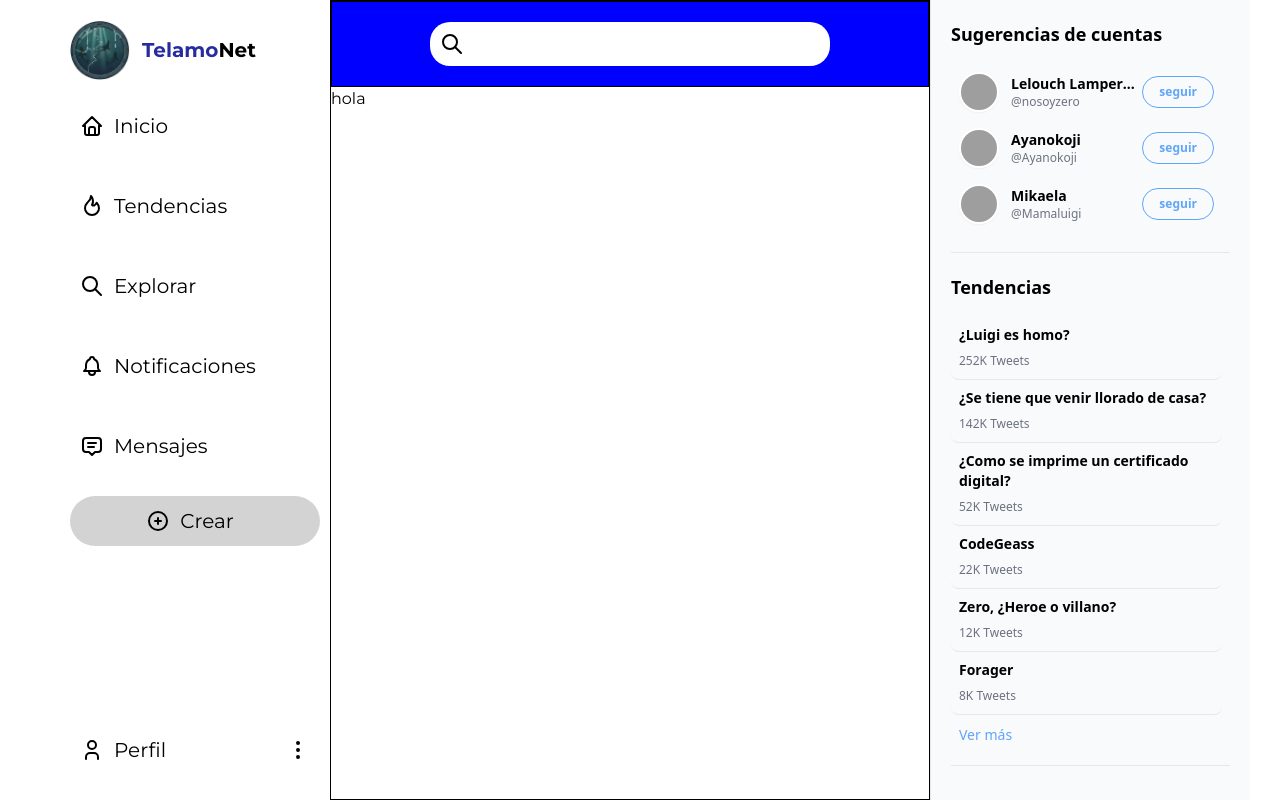
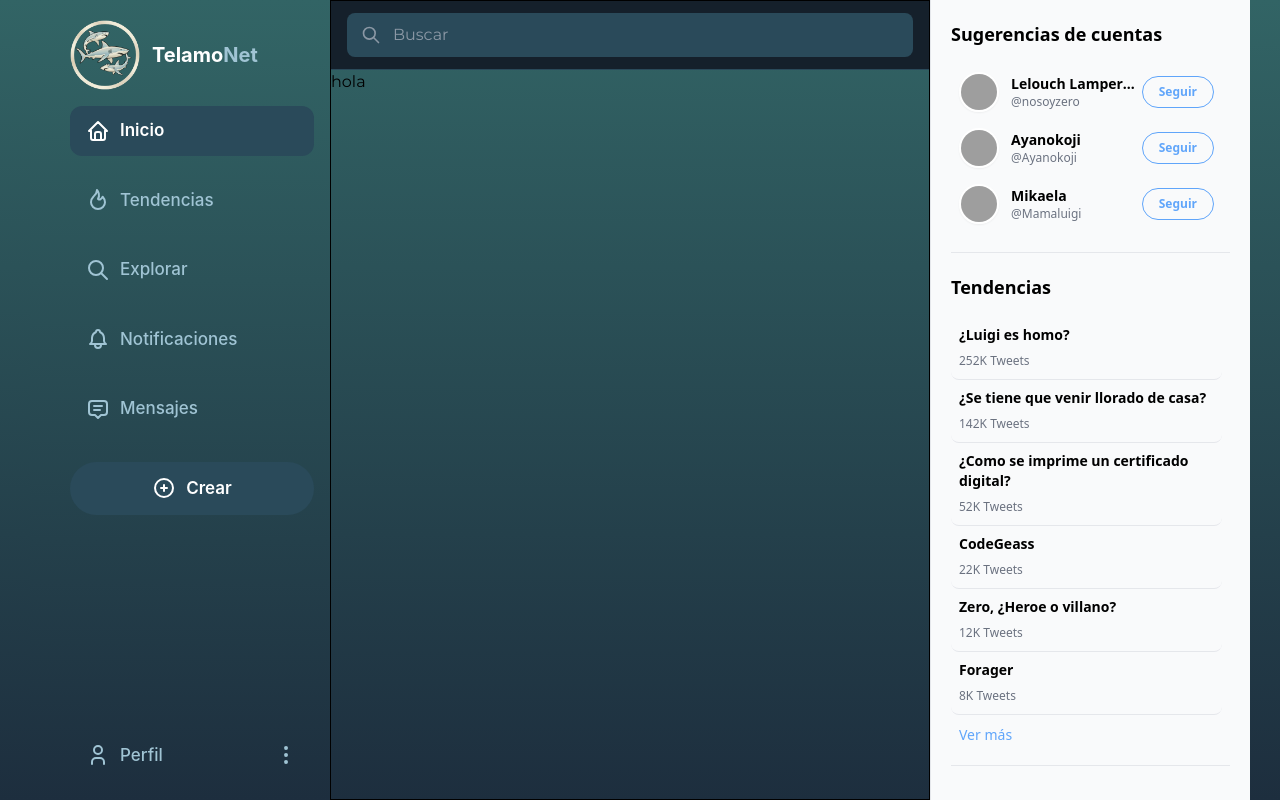
Before and after one commit to AntonioMorera/Telamonet, a Vue app: page /home in a window 1280 px wide. Built offline with nearby package versions, Linux system fonts and the light colour scheme; grey boxes are pictures that could not be loaded.

Commit message:
cambios de CSS y logo

```diff
--- a/src/components/NavBar.vue
+++ b/src/components/NavBar.vue
@@ -5,10 +5,10 @@
 </script>
 
 <template>
-    <nav>
+    <nav class="bg-gradient-to-b from-[#326465] to-[#1d2e3e]">
         <div class="flex flex-row items-center gap-3 mb-4">
-            <img class="w-[60px] h-[60px]" src="/src/assets/logo/telamon_logo.png" alt="">
-            <h1 class="font-bold text-[20px]">{{ t.nav.title }}<span>{{ t.nav.website }}</span></h1>
+            <img class="w-[70px] h-[70px]" src="/src/assets/logo/telamon_logo.png" alt="">
+            <h1 class="font-bold text-[20px] text-white">{{ t.nav.title }}<span class="text-[#a0c4d4]">{{ t.nav.website }}</span></h1>
         </div>
         <router-link class="link" to="/home"><svg xmlns="http://www.w3.org/2000/svg" width="24" height="24" viewBox="0 0 24 24" fill="none" stroke="currentColor" stroke-width="2" stroke-linecap="round" stroke-linejoin="round" class="icon icon-tabler icons-tabler-outline icon-tabler-home"><path stroke="none" d="M0 0h24v24H0z" fill="none"/><path d="M5 12l-2 0l9 -9l9 9l-2 0" /><path d="M5 12v7a2 2 0 0 0 2 2h10a2 2 0 0 0 2 -2v-7" /><path d="M9 21v-6a2 2 0 0 1 2 -2h2a2 2 0 0 1 2 2v6" /></svg>{{ t.nav.home }}</router-link>
         <router-link class="link" to="/trending"><svg xmlns="http://www.w3.org/2000/svg" width="24" height="24" viewBox="0 0 24 24" fill="none" stroke="currentColor" stroke-width="2" stroke-linecap="round" stroke-linejoin="round" class="icon icon-tabler icons-tabler-outline icon-tabler-flame"><path stroke="none" d="M0 0h24v24H0z" fill="none"/><path d="M12 10.941c2.333 -3.308 .167 -7.823 -1 -8.941c0 3.395 -2.235 5.299 -3.667 6.706c-1.43 1.408 -2.333 3.621 -2.333 5.588c0 3.704 3.134 6.706 7 6.706s7 -3.002 7 -6.706c0 -1.712 -1.232 -4.403 -2.333 -5.588c-2.084 3.353 -3.257 3.353 -4.667 2.235" /></svg>{{ t.nav.trending }}</router-link>
@@ -25,14 +25,6 @@
 </template>
 
 <style scoped>
-    h1 {
-        color: rgb(38, 44, 160);
-    }
-
-    span {
-        color: black;
-    }
-
     nav {
         width: 300px;
         display: flex;
@@ -40,6 +32,7 @@
         margin-top: 20px;
         padding-left: 40px;
         min-height: 90vh;
+        font-family: -apple-system, BlinkMacSystemFont, 'Segoe UI', Roboto, Oxygen, Ubuntu, Cantarell, sans-serif;
     }
 
     .link {
@@ -47,39 +40,56 @@
         flex-direction: row;
         gap: 10px;
         margin-bottom: 20px;
-        font-size: 20px;
+        font-size: 17px;
         align-items: center;
-        padding: 5px 0px 5px 5px;
-        border-radius: 10px;
-        margin-right: 10px;
-        padding-left: 10px;
-        height: 60px;
+        padding: 12px 16px;
+        border-radius: 12px;
+        margin-right: 16px;
+        color: #a0c4d4;
+        text-decoration: none;
+        transition: all 0.2s ease;
+        font-weight: 500;
     }
 
     .link:hover {
-        background-color: lightgray;
+        background-color: #2a4a5a;
+        color: white;
+    }
+
+    .link.router-link-active {
+        background-color: #2a4a5a;
+        color: white;
+        font-weight: 600;
     }
 
     #post {
         display: flex;
-        background-color: lightgray;
+        background-color: #2a4a5a;
         justify-content: center;
-        padding-right: 20px;
+        padding: 14px 20px;
         border-radius: 30px;
-        height: 50px;
+        color: white;
+        font-weight: 600;
+        margin-top: 8px;
+        margin-bottom: 24px;
     }
 
     #post:hover {
-        background-color: darkgray;
+        background-color: #3a5a6a;
+        color: white;
     }
 
     #profile {
         position: relative;
         margin-top: auto;
+        margin-bottom: 20px;
     }
 
     #dots {
         position: absolute;
-        right: 10px;
+        right: 16px;
+        width: 24px;
+        height: 24px;
+        stroke: currentColor;
     }
 </style>
--- a/src/components/SearchBar.vue
+++ b/src/components/SearchBar.vue
@@ -1,49 +1,69 @@
-
 <script setup>
     import { useTranslations } from '../composables/useTranslations'
-    const { t } = useTranslations() // Variable para llamar al archivo de traduccion
+    const { t } = useTranslations()
 
 </script>
 
 <template>
     <div id="searchBar">
         <div id="Bar">
-            <svg xmlns="http://www.w3.org/2000/svg" width="24" height="24" viewBox="0 0 24 24" fill="none" stroke="currentColor" stroke-width="2" stroke-linecap="round" stroke-linejoin="round" class="icon icon-tabler icons-tabler-outline icon-tabler-search"><path stroke="none" d="M0 0h24v24H0z" fill="none"/><path d="M10 10m-7 0a7 7 0 1 0 14 0a7 7 0 1 0 -14 0" /><path d="M21 21l-6 -6" /></svg>
-            <input type="text"></input>
+            <svg xmlns="http://www.w3.org/2000/svg" width="20" height="20" viewBox="0 0 24 24" fill="none" stroke="currentColor" stroke-width="2" stroke-linecap="round" stroke-linejoin="round" class="icon icon-tabler icons-tabler-outline icon-tabler-search"><path stroke="none" d="M0 0h24v24H0z" fill="none"/><path d="M10 10m-7 0a7 7 0 1 0 14 0a7 7 0 1 0 -14 0" /><path d="M21 21l-6 -6" /></svg>
+            <input type="text" :placeholder="t.nav.search || 'Buscar'">
         </div>
     </div>
-
 </template>
 
-<style scope>
+<style scoped>
     #Bar {
         display: flex;
         flex-direction: row;
-        background-color: white;
-        border-radius: 20px;
-        padding: 10px;
-        width: 400px;
+        background-color: #2a4a5a;
+        border-radius: 8px;
+        padding: 10px 14px;
+        width: 100%;
+        max-width: 600px;
         align-items: center;
+
     }
 
     #Bar:hover {
-        outline: 3px solid black;
-        border-color: black;
+        background-color: #334d5e;
+        border-color: #334d5e;
+    }
+
+    #Bar:focus-within {
+        background-color: #334d5e;
+        border-color: #1da1f2;
+        outline: 1px solid #1da1f2;
     }
 
     #searchBar {
         display: flex;
-        background-color: blue;
-        border: 1px solid black;
-        justify-content: center;
-        padding: 20px;
+        background-color: #15202b;
+        padding: 12px 16px;
+        width: 100%;
+        box-sizing: border-box;
+        border-bottom: 1px solid #2a4a5a;
     }
 
     input {
-        margin-left: 10px;
-        width: 340px;
+        margin-left: 12px;
+        width: 100%;
         outline: none;
-        font-size: 18px;
+        font-size: 16px;
+        border: none;
+        background: transparent;
+        flex: 1;
+        color: #e7e9ea; /* Texto principal */
     }
 
+    input::placeholder {
+        color: #8b98a5;
+        font-weight: normal;
+    }
+
+    .icon {
+        flex-shrink: 0;
+        color: #8b98a5; /* Icono gris */
+    }
 </style>
--- a/src/sytles/main.css
+++ b/src/sytles/main.css
@@ -11,4 +11,10 @@
 #app {
   font-family: "Montserrat", sans-serif;
   min-height: 100vh;
+  background: -webkit-linear-gradient(180deg, #367fdd,#255683,#000000);/* Chrome 10-25, Safari 5.1-6 */
+  background: linear-gradient(180deg, #367fdd,#255683,#000000);/* W3C, IE 10+/ Edge, Firefox 16+, Chrome 26+, Opera 12+, Safari 7+ */
+
+  background: -webkit-linear-gradient(180deg, #326465,#1d2e3e);/* Chrome 10-25, Safari 5.1-6 */
+  background: linear-gradient(180deg, #326465,#1d2e3e);/* W3C, IE 10+/ Edge, Firefox 16+, Chrome 26+, Opera 12+, Safari 7+ */
+
 }
--- a/src/translations/es/sidebar.js
+++ b/src/translations/es/sidebar.js
@@ -4,6 +4,6 @@ export const sidebar = {
     trending:           "Tendencias",
     likedVideos:        "Videos que te gustaron",
     savedVideos:        "Videos guardados",
-    follow:             "seguir"
+    follow:             "Seguir"
 
 };
--- a/src/views/ProfileView.vue
+++ b/src/views/ProfileView.vue
@@ -1,6 +1,7 @@
 <script setup>
 import NavBar from '../components/NavBar.vue';
 import SideBar from '../components/SideBar.vue';
+import SearchBar from '../components/SearchBar.vue';
 import ButtonTemplate from '../components/buttons/ButtonTemplate.vue';
 import { useTranslations } from '../composables/useTranslations'
 
@@ -9,8 +10,8 @@ const { t } = useTranslations()
 // Datos de ejemplo
 const usuario = {
    nombre: 'Yugi Kiyugi',
-   usuarioNombre: '@luikiyugi',
-   seguidores: 120,
+   usuarioNombre: '@kukiyugi',
+   seguidores: 100,
    siguiendo: 75,
    bannerUrl: 'https://www.retrones.net/sites/default/files/cabeceras/cabeceras_36.jpg',
    iconoUrl: 'https://www.pro-bems.com/IMAGES/images_1/FIGDC95442/m/FIGDC95442_1.jpg'
@@ -22,77 +23,83 @@ const usuario = {
     <NavBar />
 
     <!-- Sección central: Perfil -->
-    <section class="border border-black w-[600px]">
-      <!-- Banner y logo flotante -->
+    <div class="w-[600px] flex flex-col">
+
+      <div class="sticky top-0 z-10">
+        <SearchBar />
+      </div>
+
+      <section class="border-x border-[#2a4a5a] bg-[#15202b] text-white flex-1">
+
         <div class="relative">
-        <!-- Banner -->
+
           <div class="banner">
             <img :src="usuario.bannerUrl" alt="banner" class="w-full h-[200px] object-cover" />
           </div>
 
-        <!-- Icono flotante -->
-        <img :src="usuario.iconoUrl" alt="icono" class="icono absolute w-[100px] h-[100px] rounded-full border-4 border-white bg-white object-cover bottom-[-50px] left-5"/>
+
+          <img :src="usuario.iconoUrl" alt="icono" class="icono absolute w-[100px] h-[100px] rounded-full border-4 border-[#15202b] bg-[#15202b] object-cover bottom-[-50px] left-5 shadow-lg"/>
         </div>
 
         <!-- Botón de editar perfil -->
-      <div class="flex justify-end items-center p-2.5">
+        <div class="flex justify-end items-center p-4 mt-0">
           <ButtonTemplate
-          :texto="t.profile?.editprofile"
+            :texto="t.profile.editprofile"
             :accion="() => console.log('editar perfil')"
           />
         </div>
 
         <!-- Información del perfil -->
-      <div class="px-5 py-2.5 mt-[50px]">
-        <h2 class="nombre text-2xl font-bold m-0">
+        <div class="px-5 pb-2.5 -mt-2">
+          <h2 class="nombre text-2xl font-bold m-0 text-[#e7e9ea]">
             {{ usuario.nombre }}
           </h2>
-        <p class="nombre-usuario text-gray-500 text-base my-0.5 mx-0">
+          <p class="nombre-usuario text-[#8b98a5] text-base my-0.5 mx-0">
             {{ usuario.usuarioNombre }}
           </p>
-        <p class="seguidores text-gray-500 text-sm">
-          <span class="numero font-bold text-black">
+          <p class="seguidores text-[#8b98a5] text-sm mt-2">
+            <span class="numero font-bold text-[#e7e9ea]">
               {{ usuario.seguidores }}
             </span>
-          {{ t.profile?.followers }} ·
-          <span class="numero font-bold text-black">
+            {{ t.profile.followers }} ·
+            <span class="numero font-bold text-[#e7e9ea]">
               {{ usuario.siguiendo }}
             </span>
-          {{ t.profile?.following }}
+            {{ t.profile.following }}
           </p>
         </div>
 
         <!-- Pestañas -->
-      <div class="pestanas flex justify-around border-t border-b border-gray-300 py-2.5">
-        <span class="cursor-pointer px-3 py-2 rounded transition-colors hover:bg-gray-100">
-          {{ t.profile?.posts }}
+        <div class="pestanas flex justify-around border-t border-b border-[#2a4a5a] py-2.5 mt-2">
+          <span class="cursor-pointer px-3 py-2 rounded transition-colors hover:bg-[#1e2936] text-[#8b98a5]">
+            {{ t.profile.posts }}
           </span>
-        <span class="cursor-pointer px-3 py-2 rounded transition-colors hover:bg-gray-100">
-          {{ t.profile?.photos }}
+          <span class="cursor-pointer px-3 py-2 rounded transition-colors hover:bg-[#1e2936] text-[#8b98a5]">
+            {{ t.profile.photos }}
           </span>
-        <span class="cursor-pointer px-3 py-2 rounded transition-colors hover:bg-gray-100">
-          {{ t.profile?.likes }}
+          <span class="cursor-pointer px-3 py-2 rounded transition-colors hover:bg-[#1e2936] text-[#8b98a5]">
+            {{ t.profile.likes }}
           </span>
         </div>
 
         <!-- Contenido de publicaciones -->
         <div class="publicaciones px-5 py-2.5">
-        <p>{{ t.profile?.userContent }}</p>
+          <p class="text-[#8b98a5]">{{ t.profile.userContent }}</p>
         </div>
       </section>
+    </div>
 
     <SideBar />
   </main>
 </template>
 
 <style scoped>
-
 .pestanas span:hover {
-  background-color: #f0f0f0;
+  background-color: #1e2936;
 }
 
 .icono {
-  box-shadow: 0 2px 4px rgba(0, 0, 0, 0.1);
+  box-shadow: 0 2px 8px rgba(0, 0, 0, 0.3);
 }
 
 .pestanas span.activa {
```
Also changed, not shown: src/assets/logo/telamon_logo.png, src/assets/logo/telamon_logo2.png (added). Lines whose indentation alone changed are shown as unchanged.
